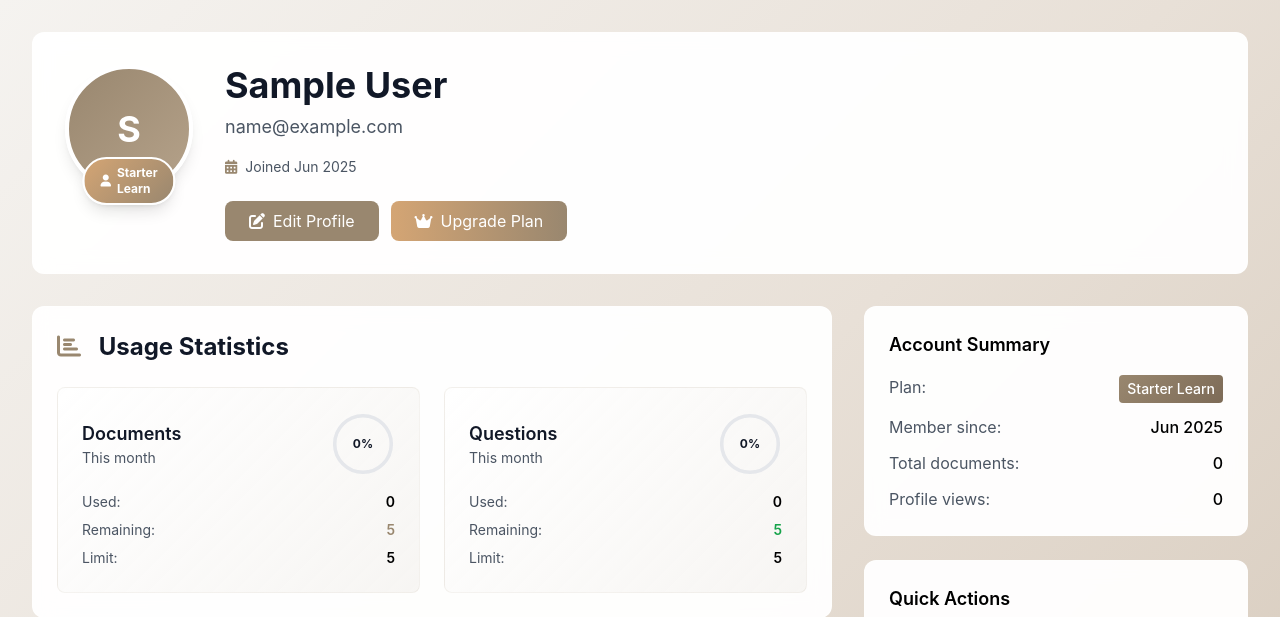
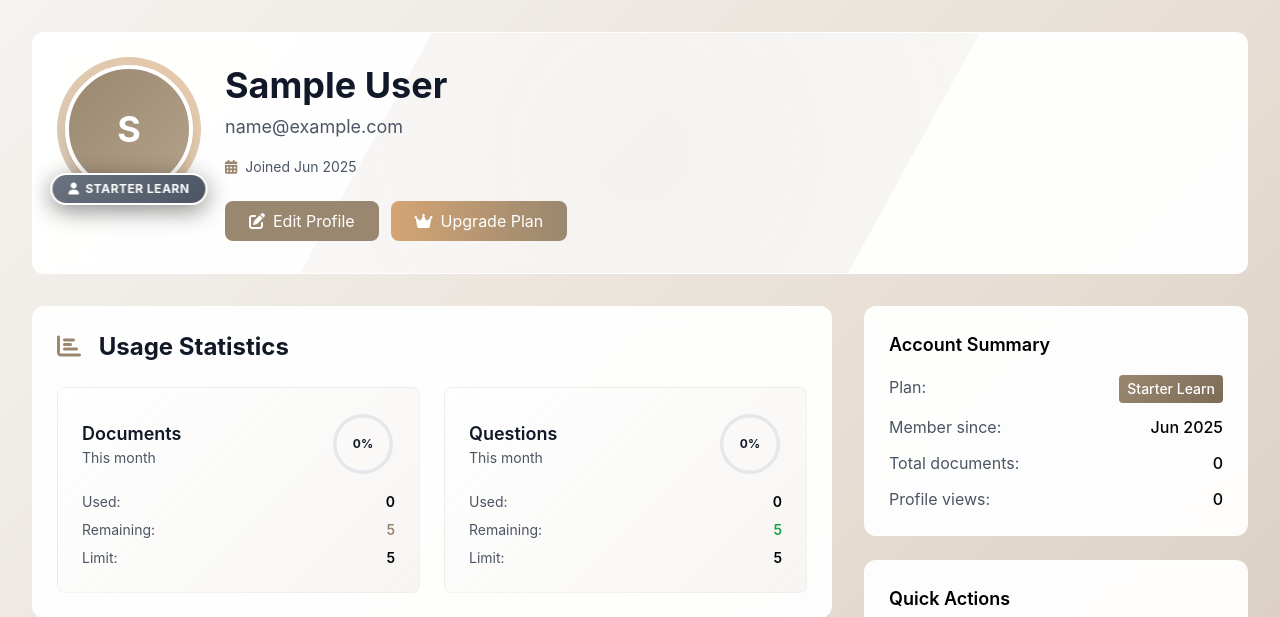
Before and after one commit to ayubsoft254/Edusauti, a Django app: page /profile/ in a window 1280 px wide. Shown: the part 116-733 px from the top of the page. Run offline with Django 5.2, Linux system fonts and the light colour scheme; the visitor is signed in with stand-in values (Sample User, id 1); data that the repository does not hold is empty; some libraries are stand-ins or nearby versions.

Commit message:
Enhance profile.html: Improve subscription badge styles and add profile header animations for a more engaging user experience

```diff
--- a/src/templates/users/profile.html
+++ b/src/templates/users/profile.html
@@ -197,14 +197,120 @@
         html {
             scroll-behavior: smooth;
         }
+
+        /* Enhanced Subscription Badge Styles */
         .subscription-badge {
-            background: linear-gradient(135deg, #d4a574, #99876f);
+            position: relative;
+            backdrop-filter: blur(10px);
+            transition: all 0.3s ease;
+            text-transform: uppercase;
+            letter-spacing: 0.5px;
+            font-weight: 700;
+            min-width: fit-content;
+            white-space: nowrap;
+            animation: glow 2s ease-in-out infinite alternate;
         }
-        .subscription-badge.premium {
-            background: linear-gradient(135deg, #f59e0b, #d97706);
+
+        .subscription-badge.free {
+            background: linear-gradient(135deg, #6b7280, #4b5563);
+            box-shadow: 0 4px 15px rgba(107, 114, 128, 0.4);
         }
+
         .subscription-badge.pro {
             background: linear-gradient(135deg, #8b5cf6, #7c3aed);
+            box-shadow: 0 4px 15px rgba(139, 92, 246, 0.5);
+        }
+
+        .subscription-badge.edu {
+            background: linear-gradient(135deg, #059669, #047857);
+            box-shadow: 0 4px 15px rgba(5, 150, 105, 0.5);
+        }
+
+        .subscription-badge.enterprise {
+            background: linear-gradient(135deg, #dc2626, #b91c1c);
+            box-shadow: 0 4px 15px rgba(220, 38, 38, 0.5);
+        }
+
+        .subscription-badge:hover {
+            transform: scale(1.05);
+            box-shadow: 0 6px 20px rgba(0, 0, 0, 0.3);
+        }
+
+        .subscription-badge::before {
+            content: '';
+            position: absolute;
+            top: -2px;
+            left: -2px;
+            right: -2px;
+            bottom: -2px;
+            background: linear-gradient(45deg, transparent, rgba(255, 255, 255, 0.3), transparent);
+            border-radius: inherit;
+            z-index: -1;
+            opacity: 0;
+            transition: opacity 0.3s ease;
+        }
+
+        .subscription-badge:hover::before {
+            opacity: 1;
+        }
+
+        /* Profile specific enhancements */
+        .profile-header-enhanced {
+            position: relative;
+            overflow: hidden;
+        }
+
+        .profile-header-enhanced::before {
+            content: '';
+            position: absolute;
+            top: -50%;
+            left: -50%;
+            width: 200%;
+            height: 200%;
+            background: radial-gradient(circle, rgba(153, 135, 111, 0.1) 0%, transparent 70%);
+            animation: rotate 20s linear infinite;
+            z-index: -1;
+        }
+
+        @keyframes rotate {
+            0% { transform: rotate(0deg); }
+            100% { transform: rotate(360deg); }
+        }
+
+        @keyframes glow {
+            0% {
+                box-shadow: 0 4px 15px rgba(0, 0, 0, 0.3);
+            }
+            100% {
+                box-shadow: 0 6px 25px rgba(0, 0, 0, 0.5);
+            }
+        }
+
+        /* Avatar enhancement */
+        .avatar-container {
+            position: relative;
+        }
+
+        .avatar-container::after {
+            content: '';
+            position: absolute;
+            top: -8px;
+            left: -8px;
+            right: -8px;
+            bottom: -8px;
+            border: 2px solid transparent;
+            border-radius: 50%;
+            background: linear-gradient(45deg, #99876f, #b5a28a, #d4a574, #99876f);
+            background-size: 400% 400%;
+            animation: gradient-rotate 3s ease infinite;
+            z-index: -1;
+            opacity: 0.6;
+        }
+
+        @keyframes gradient-rotate {
+            0% { background-position: 0% 50%; }
+            50% { background-position: 100% 50%; }
+            100% { background-position: 0% 50%; }
         }
     </style>
 </head>
```
